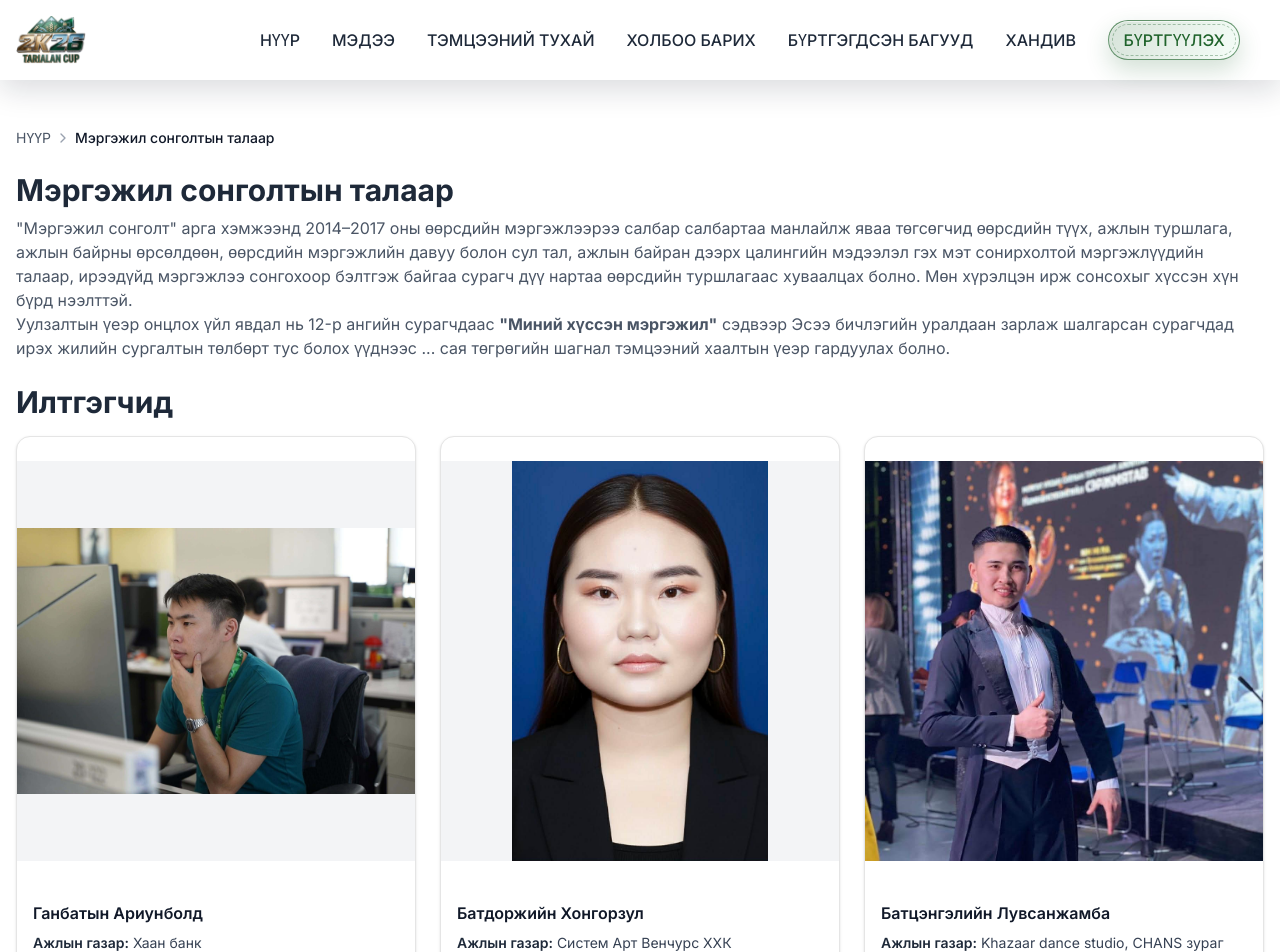
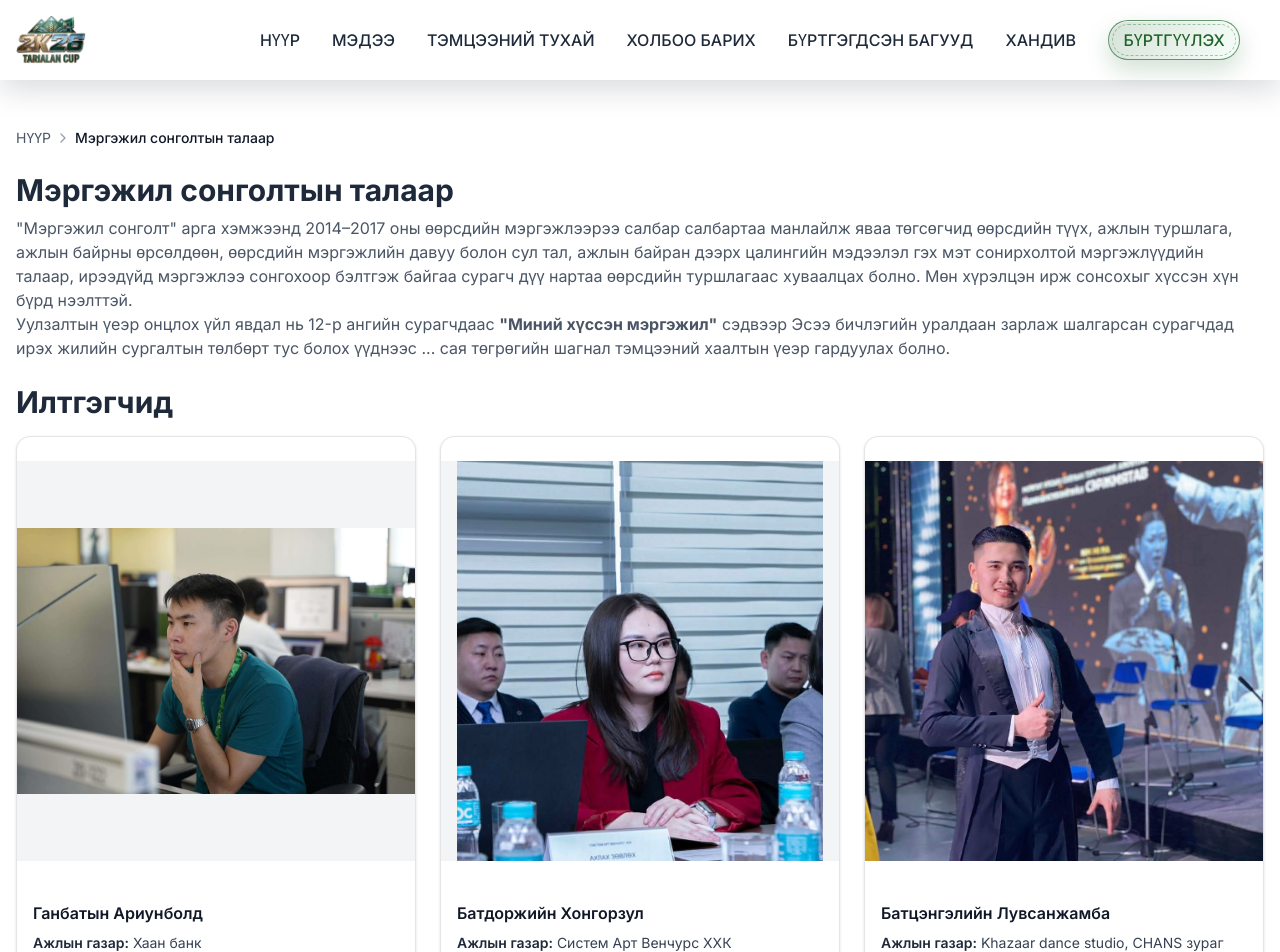
Before and after one commit to AriunboldGG/tarialancup-frontend, a Next.js app: page /speakers in a window 1280 px wide. Shown: the top 952 px of the page. Built offline with nearby package versions, Linux system fonts and the light colour scheme; no server answers.

Commit message:
updated intro

```diff
--- a/src/app/speakers/page.tsx
+++ b/src/app/speakers/page.tsx
@@ -54,7 +54,7 @@ const speakers: Speaker[] = [
     profession: "Ахлах шинжээч, Төслийн менежер",
     graduateUniversity: "ШУТИС - Бизнесийн Удирдлага, Хүмүүнлэгийн Сургууль",
     talkTitle: "Бизнесийн удирдлага мэргэжлийн ойлголт болон карьерын боломжууд",
-    photo: "/images/speakers/speaker2.jpg",
+    photo: "/images/speakers/speaker22.jpg",
     intro: "Сайн байна уу? Намайг Батдоржийн Хонгорзул гэдэг. Тариалан ЕБС-ыг 2017 онд төгссөн.\nШинжлэх Ухаан, Технологийн Их Сургууль-Бизнесийн Удирдлага, Хүмүүнлэгийн Сургуулийг Бизнесийн удирдлага, \"Мэдээллийн систем менежмент\" мэргэжлээр 2021 онд төгссөн.\n\nОдоогоор Систем Арт Венчурс ХХК-д байгууллагын менежментийн үнэлгээ, процессын дахин инженерчлэл, стратеги ба үйл ажиллагааны уялдааг сайжруулах, процессын архитектур боловсруулах, судалгаа болон нотолгоонд суурилсан шинжилгээ, мониторинг ба үр нөлөөний үнэлгээ зэрэг чиглэлээр олон улсын болон төрийн байгууллагын төслүүдэд төслийн менежер, ахлах шинжээчээр ажиллаж, байгууллагын үйл ажиллагааг илүү үр ашигтай болгох шийдлүүдийг боловсруулдаг. Энэ чиглэлээр 5 гаруй жилийн ажлын туршлагатай.\n\nЭнэ удаагийн эвэнтээр \"Бизнесийн удирдлага мэргэжлийн ойлголт болон карьерын боломжууд\" сэдвээр өөрийн туршлага, ойлголтоос та бүхэнтэй хуваалцах болсондоо баяртай байна.",
     universityInfo: "Шинжлэх Ухаан, Технологийн Их Сургууль - Бизнесийн Удирдлага, Хүмүүнлэгийн Сургууль",
     jobInfo: "Систем Арт Венчурс ХХК — Ахлах шинжээч, Төслийн менежер",
@@ -130,7 +130,7 @@ const speakers: Speaker[] = [
     graduateUniversity: "ШУТИС-БАС",
     talkTitle: "Хөгжлийг бүтээгч инженер",
     photo: "/images/speakers/speaker7.jpg",
-    intro: "Миний нэрийг Тунгалагмөрөн гэдэг. 2015 оны 12В ангийн төгсөгч.\nБи \"Бумбат Даваа\" ХХК-д авто замын инженерээр ажилладаг. ШУТИС-БАС-д техникийн ухааны магистрийн зэрэг хамгаалсан.\n\nАвто замын талбайн инженер нь зам барилгын ажлыг газар дээр нь удирдаж, зураг төсөл, технологийн дагуу зөв баригдаж байгаа эсэхийг хянадаг хүн юм.\n\nЭнэ удаагийн эвэнтээр \"Хөгжлийг бүтээгч инженер\" сэдвээр өөрийн туршлага, ойлголтоос та бүхэнтэй хуваалцах болсондоо баяртай байна.",
+    intro: "Сайн байна уу? Миний нэрийг Тунгалагмөрөн гэдэг. Тариалан ЕБС-ийн 2015оны төгсөгч.\nБи 2019онд ШУТИС-БАС-ийг авто замын инженер мэргэжлээр төгссөн. 2024онд Техникийн ухааны магистрын зэрэг хамгаалсан.\n\n\"Бумбат Даваа\"ХХК-д авто замын инженерээр ажилладаг.\n\nАвто замын талбайн инженер нь Зам барилгын өдөр тутмын ажлыг төлөвлөх, ажилчид болон техник хэрэгслийн ажлыг зохион байгуулах, зураг төсөл, технологийн дагуу явагдаж байгаа эсэхийг хянах, замын өндөржилт, өргөн зэрэг хэмжилтийг шалгах, талбайд ашиглагдах материалын чанарыг шалгах, өдөр тутмын ажлын тайлан гаргах, гүйцэтгэлийн акт, хэмжилтийн баримт бичиг бүрдүүлэх, барилгын талбайн хөдөлмөрийн аюулгүй байдлыг хянах, ажилчдыг аюулгүй ажиллагааны дүрэм мөрдүүлэх г.м үндсэн чиг үүрэгтэй ажилладаг.\n\nЭнэ удаагийн эвэнтээр \"Хөгжлийг бүтээгч инженер\" сэдвээр өөрийн туршлага, ойлголтоос та бүхэнтэй хуваалцах болсондоо баяртай байна.",
     universityInfo: "ШУТИС-БАС (Техникийн ухааны магистр)",
     jobInfo: "\"Бумбат Даваа\" ХХК — Авто замын инженер",
     experience: "+7 жил",
```
Also changed, not shown: public/images/speakers/speaker2.jpg (deleted), public/images/speakers/speaker22.jpg (added).
